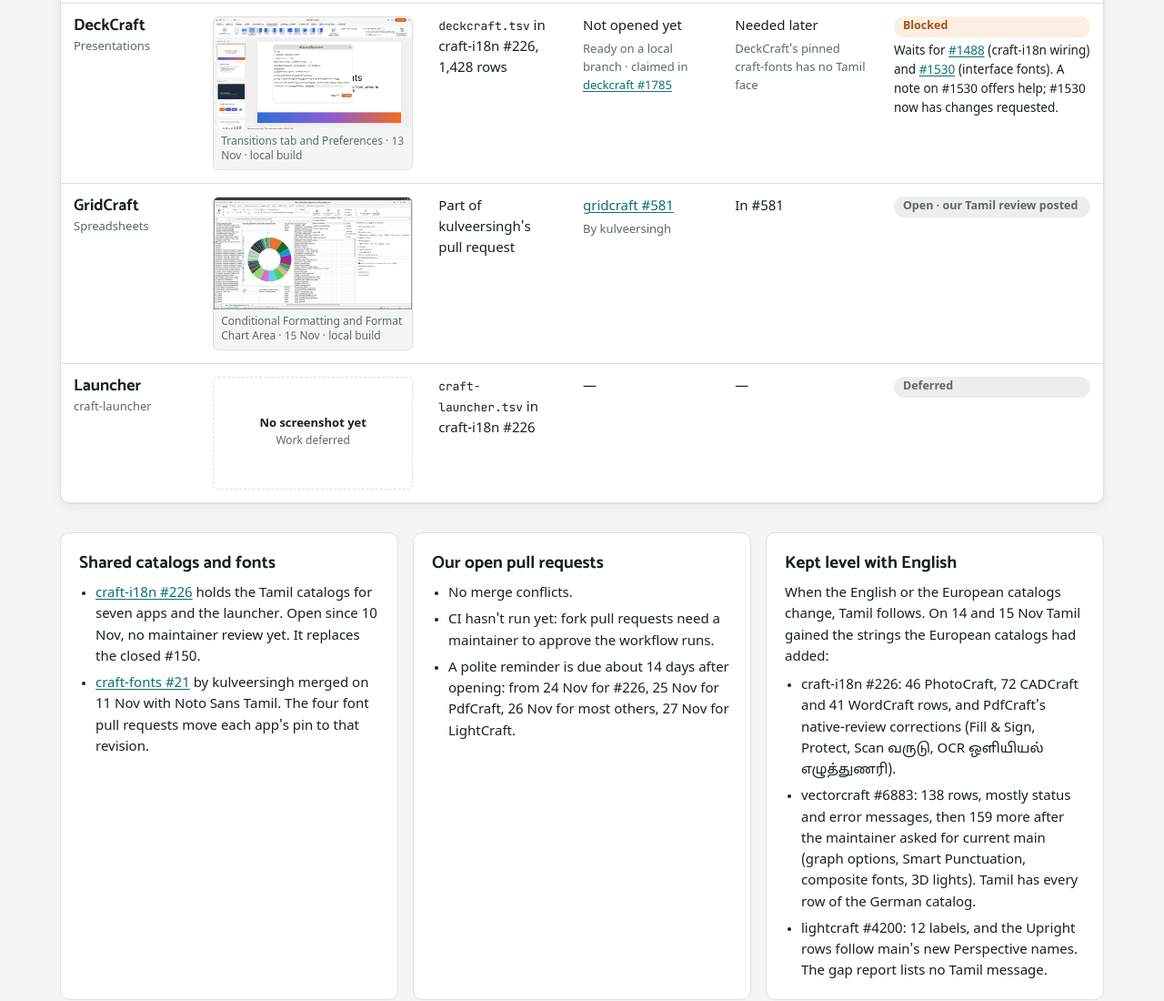
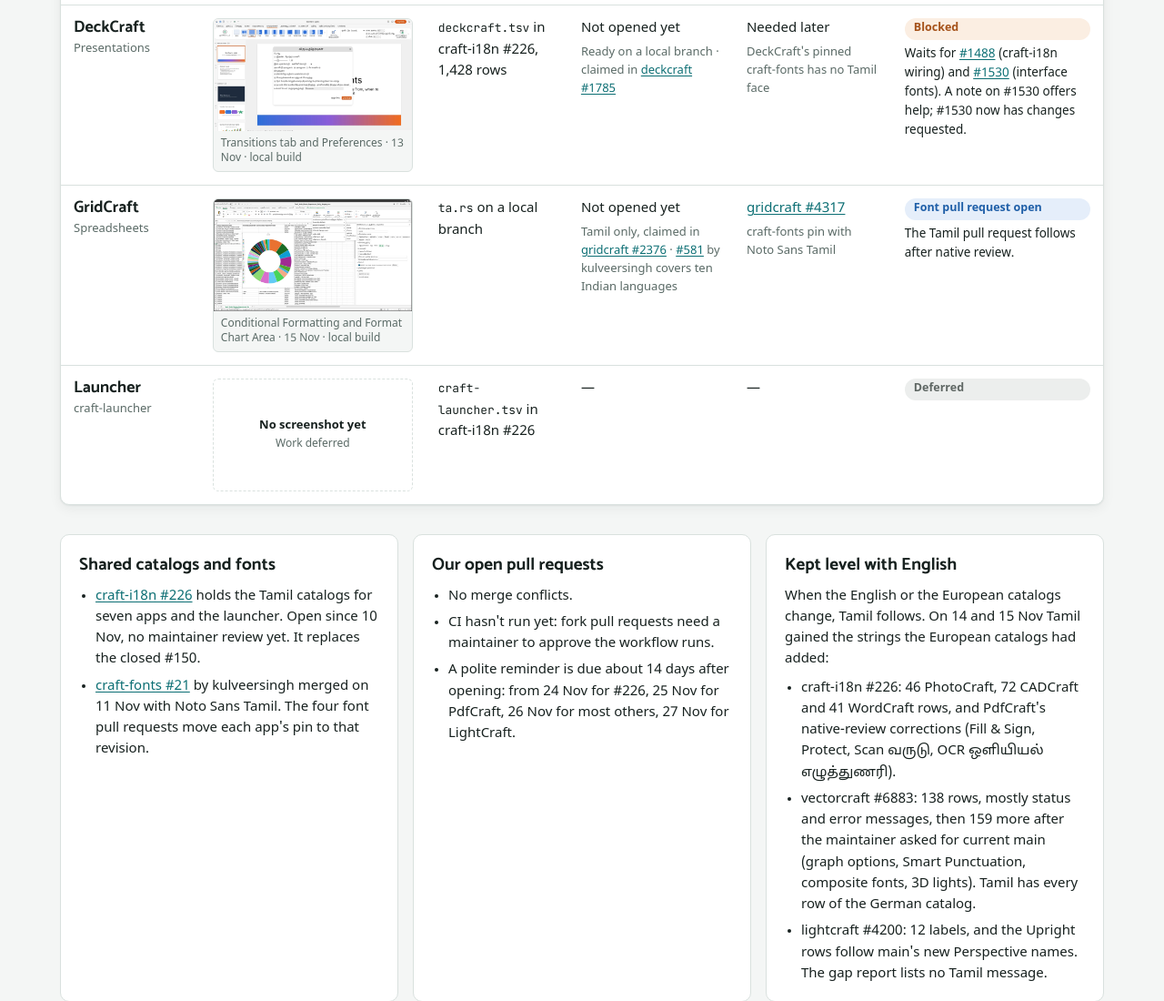
Before and after one commit to newsbaba24x7/artcraft-tamil, a plain HTML site: page index.html in a window 1280 px wide. Shown: the part 1626-2726 px from the top of the page at 91% size. Drawn offline with Linux system fonts and the light colour scheme; a web font is replaced by a local one.

Commit message:
GridCraft: font pull request #4317 open; Tamil pull request follows

```diff
--- a/index.html
+++ b/index.html
@@ -201,7 +201,7 @@ dialog img { display: block; width: 100%; height: auto; max-height: 82vh; object
 
 <div class="wrap">
   <header>
-    <div class="eyebrow">Tamil interface · <span class="mono">ta</span> · checked 15 Nov 2026</div>
+    <div class="eyebrow">Tamil interface · <span class="mono">ta</span> · checked 16 Nov 2026</div>
     <h1>ArtCraft in Tamil <span class="ta">தமிழ்</span></h1>
     <p class="lede">Where each Craft app's Tamil interface stands: the catalog in craft-i18n, the pull request that switches Tamil on in the app, the craft-fonts pin that brings Noto Sans Tamil, and a screenshot of the app running in Tamil where one exists.</p>
     <div class="summary" aria-label="Summary">
@@ -346,10 +346,10 @@ dialog img { display: block; width: 100%; height: auto; max-height: 82vh; object
               <span class="cap">Conditional Formatting and Format Chart Area · 15 Nov · local build</span>
             </button>
           </td>
-          <td data-label="Tamil catalog">Part of kulveersingh's pull request</td>
-          <td data-label="App pull request"><a href="https://github.com/storytold/gridcraft/pull/581">gridcraft #581</a><div class="cell-note">By kulveersingh</div></td>
-          <td data-label="Font pull request">In #581</td>
-          <td data-label="Status"><div class="status"><span class="pill quiet">Open · our Tamil review posted</span></div></td>
+          <td data-label="Tamil catalog"><span class="mono">ta.rs</span> on a local branch</td>
+          <td data-label="App pull request">Not opened yet<div class="cell-note">Tamil only, claimed in <a href="https://github.com/storytold/gridcraft/issues/2376">gridcraft #2376</a> · <a href="https://github.com/storytold/gridcraft/pull/581">#581</a> by kulveersingh covers ten Indian languages</div></td>
+          <td data-label="Font pull request"><a href="https://github.com/storytold/gridcraft/pull/4317">gridcraft #4317</a><div class="cell-note">craft-fonts pin with Noto Sans Tamil</div></td>
+          <td data-label="Status"><div class="status"><span class="pill open">Font pull request open</span><p>The Tamil pull request follows after native review.</p></div></td>
         </tr>
 
         <tr>
@@ -396,7 +396,7 @@ dialog img { display: block; width: 100%; height: auto; max-height: 82vh; object
     </div>
   </section>
 
-  <footer>Tamil work by <a href="https://github.com/newsbaba24x7">@newsbaba24x7</a>. Pull request states were read from GitHub on 15 Nov 2026.</footer>
+  <footer>Tamil work by <a href="https://github.com/newsbaba24x7">@newsbaba24x7</a>. Pull request states were read from GitHub on 16 Nov 2026.</footer>
 </div>
 
 <dialog id="viewer" aria-label="Screenshot">
```
